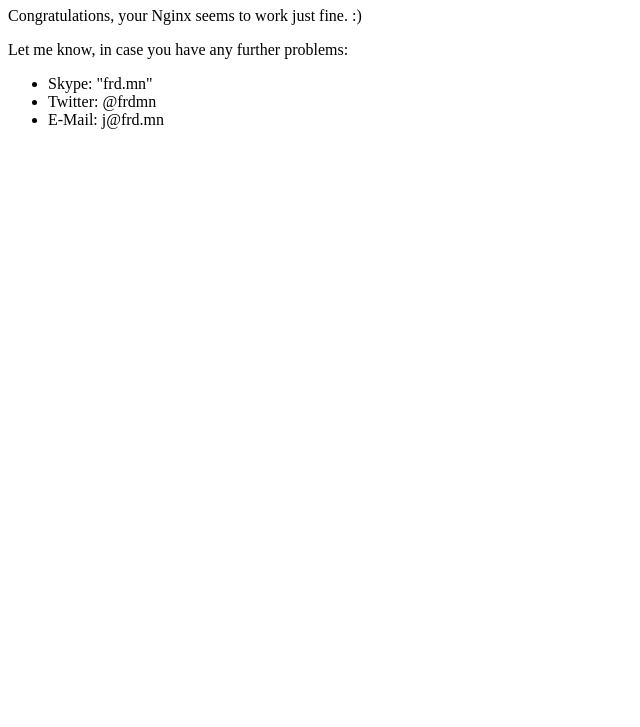
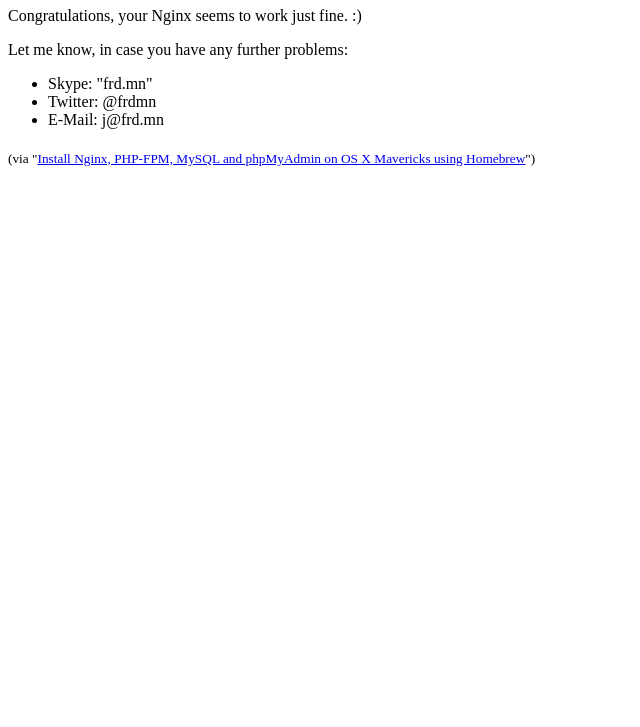
Before and after one commit to frdmn/nginx-virtual-host, a plain HTML site: page index.html in a window 1280 px wide. Shown: the part 73-800 px from the top of the page, without its empty margins (0-640 px from the left). Drawn offline with Linux system fonts and the light colour scheme.

Commit message:
Add footer

```diff
--- a/index.html
+++ b/index.html
@@ -15,5 +15,10 @@
 				<li>E-Mail: j@frd.mn</li>
 			</ul>
 		</div>
+		<p>
+			<sub>
+				(via "<a href="http://blog.frd.mn/install-nginx-php-fpm-mysql-and-phpmyadmin-on-os-x-mavericks-using-homebrew/">Install Nginx, PHP-FPM, MySQL and phpMyAdmin on OS X Mavericks using Homebrew</a>")
+			</sub>
+		</p>
 	</body>
 </html>
```
